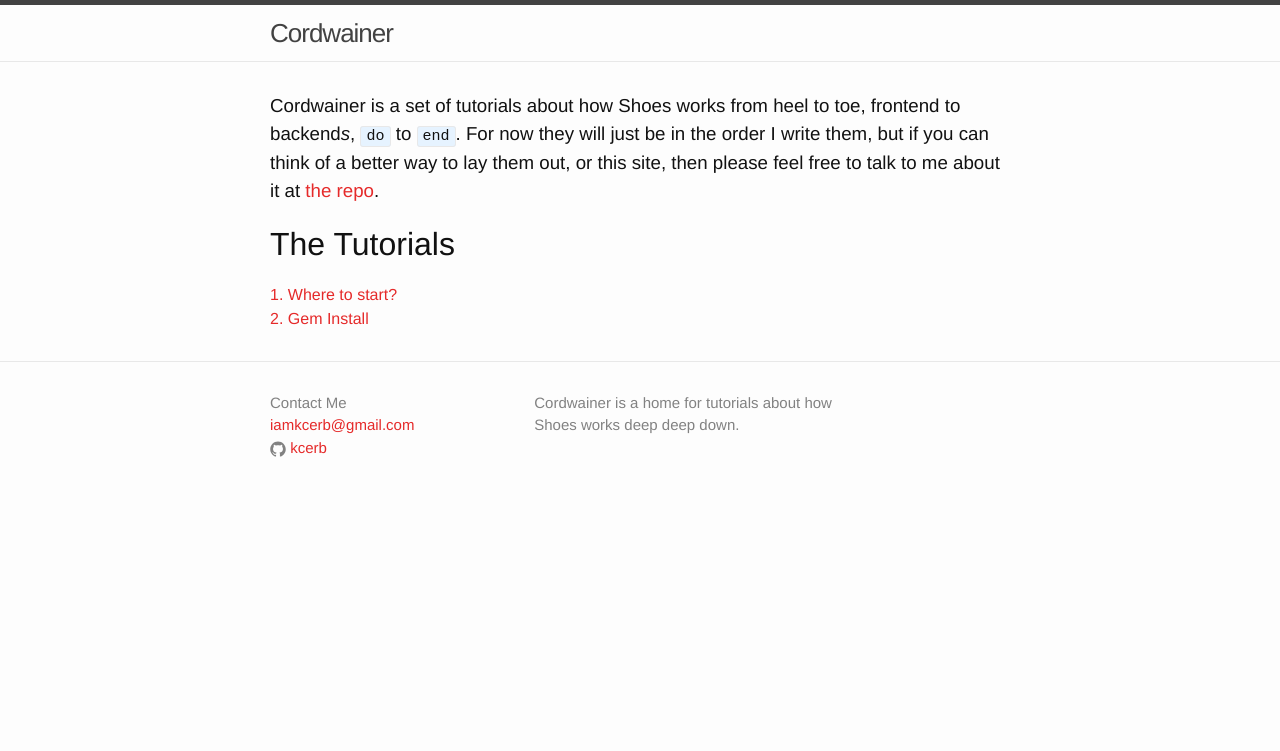
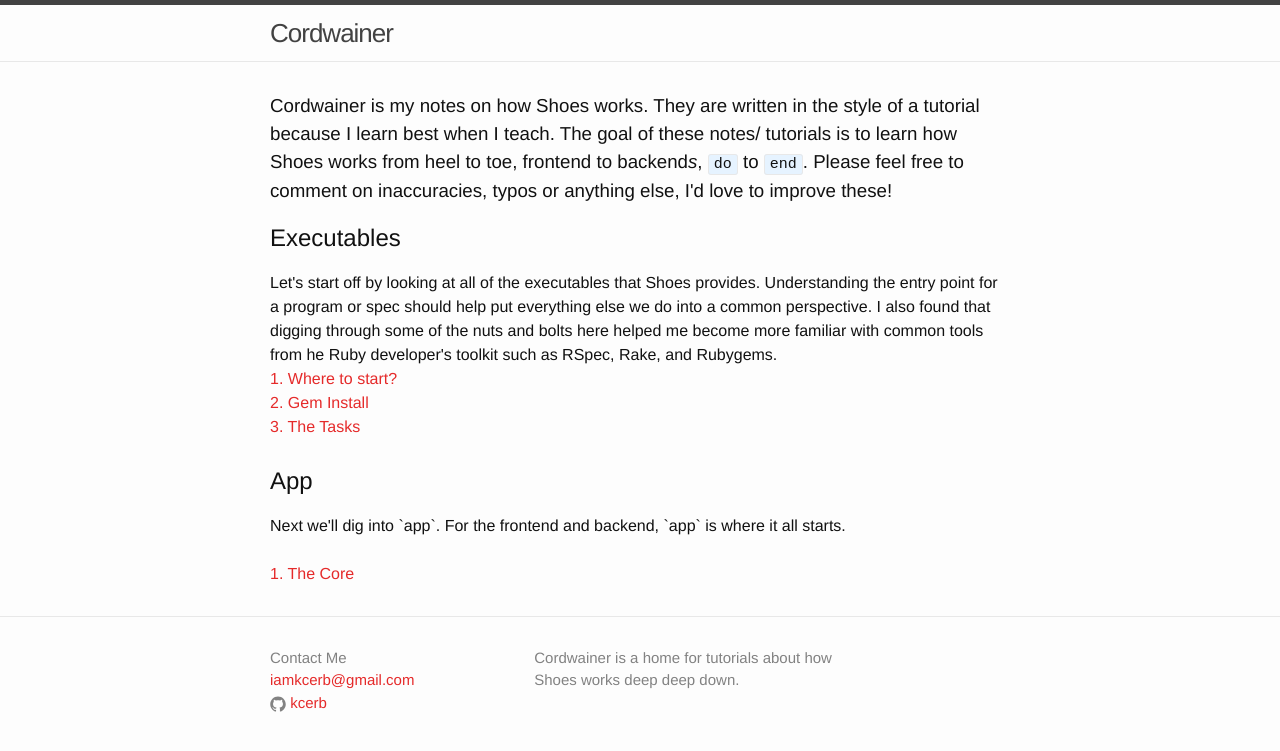
Before and after one commit to KCErb/cordwainer, a Jekyll site: the page built from index.html, in a window 1280 px wide. Shown: the top 751 px of the page. Built offline with Jekyll 4.4.1, drawn with Linux system fonts in a browser that asks for light colours; Markdown is read by kramdown in place of the engine named in the settings.

Commit message:
updated homepage structure and added tasks tutorial

```diff
--- a/index.html
+++ b/index.html
@@ -5,18 +5,50 @@
 <div class="home">
 
 <h3>
-  Cordwainer is a set of tutorials about how Shoes works from heel to toe, frontend to backend<i>s</i>, <code>do</code> to <code>end</code>.
-  For now they will just be in the order I write them, but if you can think of a better way to lay them out, or this site, then please feel free to talk to me about it at <a href="https://github.com/KCErb/cordwainer">the repo</a>.
+  Cordwainer is my notes on how Shoes works.
+  They are written in the style of a tutorial because I learn best when I teach.
+  The goal of these notes/ tutorials is to learn how Shoes works from heel to toe,
+  frontend to backend<i>s</i>, <code>do</code> to <code>end</code>.
+
+  Please feel free to comment on inaccuracies, typos or anything else, I'd love to improve these!
 </h3>
 
-<h1>
-  The Tutorials
-</h1>
+<h2>
+  Executables
+</h2>
+
+  Let's start off by looking at all of the executables that Shoes provides.
+  Understanding the entry point for a program or spec should help put everything
+  else we do into a common perspective. I also found that digging through some of the
+  nuts and bolts here helped me become more familiar with common tools from he Ruby
+  developer's toolkit such as RSpec, Rake, and Rubygems.
 
 <div class="trigger">
   {% assign pages = site.pages | sort:"title" %}
   {% for page in pages %}
-  {% if page.title %}
+  {% if page.category == 'executables' %}
+  <div>
+    <a class="page-link" href="{{ page.url | prepend: site.baseurl }}">{{ page.title }}</a>
+  </div>
+  {% endif %}
+  {% endfor %}
+</div>
+
+<br>
+
+<h2>
+  App
+</h2>
+
+Next we'll dig into `app`. For the frontend and backend, `app` is where it all starts.
+
+<br>
+<br>
+
+<div class="trigger">
+  {% assign pages = site.pages | sort:"title" %}
+  {% for page in pages %}
+  {% if page.category == 'app' %}
   <div>
     <a class="page-link" href="{{ page.url | prepend: site.baseurl }}">{{ page.title }}</a>
   </div>
--- /dev/null
+++ b/tutorials/shoes-core.md
@@ -0,0 +1,8 @@
+---
+layout: page
+title: 1. The Core
+category: app
+permalink: /shoes-core/
+---
+
+Placeholder
```
Also changed, not shown: tutorials/gems.md (+12 -9 lines), tutorials/start.md (+32 -19 lines), tutorials/tasks.md (added, +269 -0 lines), Gemfile.lock.
